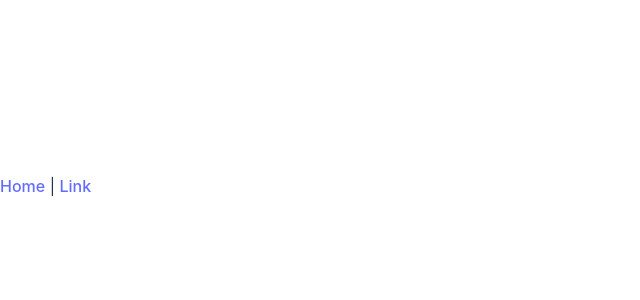
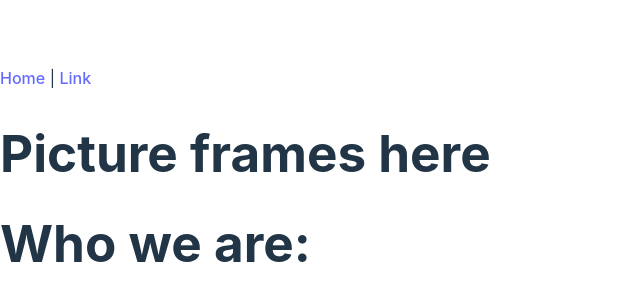
Before and after one commit to ebanchik/dima-studio-v2, a React (Vite) app: page / in a window 1280 px wide. Shown: the part 214-514 px from the top of the page, without its empty margins (0-640 px from the left). Built offline with nearby package versions, Linux system fonts and the light colour scheme.

Commit message:
framework

```diff
--- /dev/null
+++ b/src/About.jsx
@@ -0,0 +1,7 @@
+export function About() {
+  return (
+    <main>
+      <h1>Who we are:</h1>
+    </main>
+  )
+}
--- a/src/App.jsx
+++ b/src/App.jsx
@@ -1,9 +1,13 @@
 import './App.css'
 import { Header } from './Header'
+import { Content } from './Content'
 
 function App() {
   return (
-    <Header/>
+    <div>
+      <Header/>
+      <Content/>
+    </div>
   )
 }
 
--- /dev/null
+++ b/src/Banner.jsx
@@ -0,0 +1,7 @@
+export function Banner() {
+  return (
+    <main>
+      <h1>Picture frames here</h1>
+    </main>
+  )
+}
--- /dev/null
+++ b/src/Content.jsx
@@ -0,0 +1,12 @@
+import { About } from './About'
+import { Banner } from './Banner'
+
+
+export function Content() {
+  return (
+    <main>
+      <Banner/>
+      <About/>
+    </main>
+  )
+}
```
Also changed, not shown: src/Projects.jsx (added).
